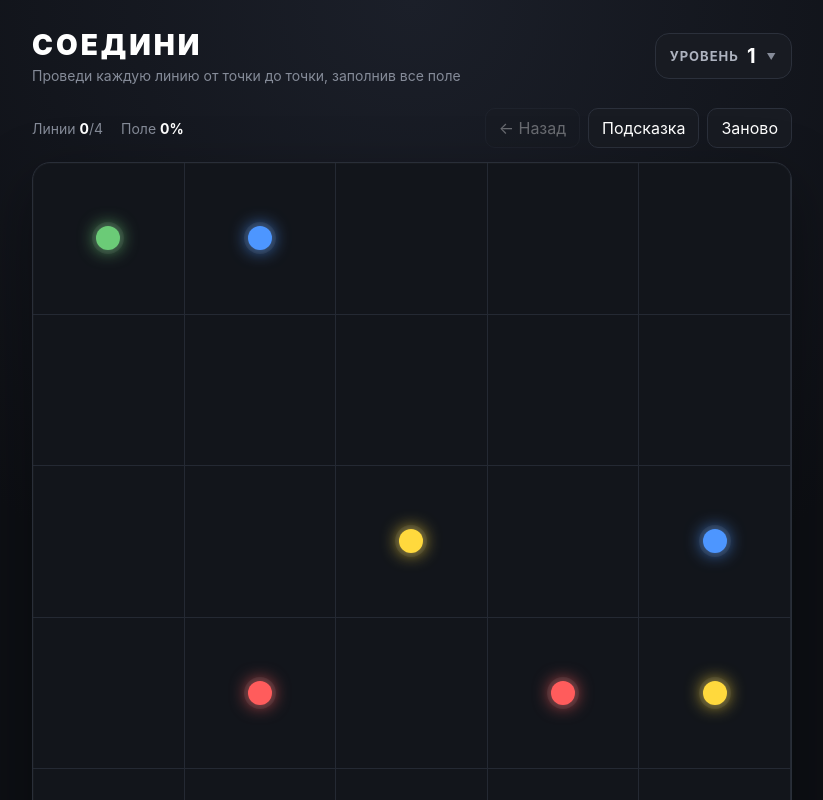
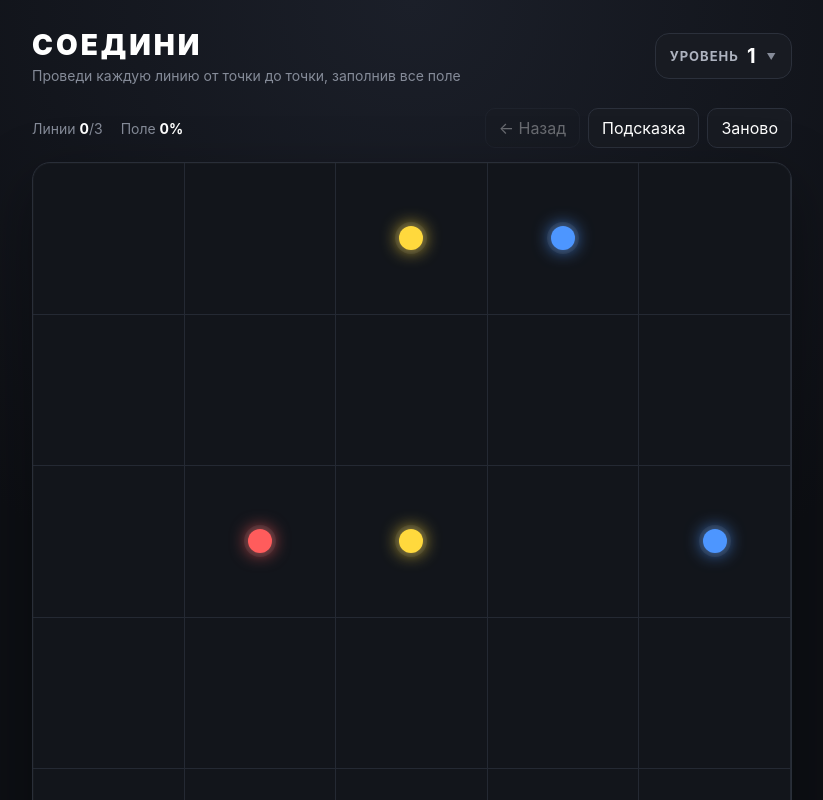
Before and after one commit to dancheei2-hue/Soedini, a React (Vite) app: page / in a window 1280 px wide. Shown: the top 800 px of the page, without its empty margins (228-1051 px from the left). Built offline with nearby package versions, Linux system fonts and the light colour scheme.

Commit message:
Update App.jsx

```diff
--- a/src/App.jsx
+++ b/src/App.jsx
@@ -1,5 +1,7 @@
 import { useEffect, useRef, useState } from "react";
-import { LEVELS } from "./levels.js";
+import { GENERATED_LEVELS } from "./generatedLevels.js";
+
+const LEVELS = GENERATED_LEVELS;
 
 const COLORS = [
   "#ff5c5c",
```
